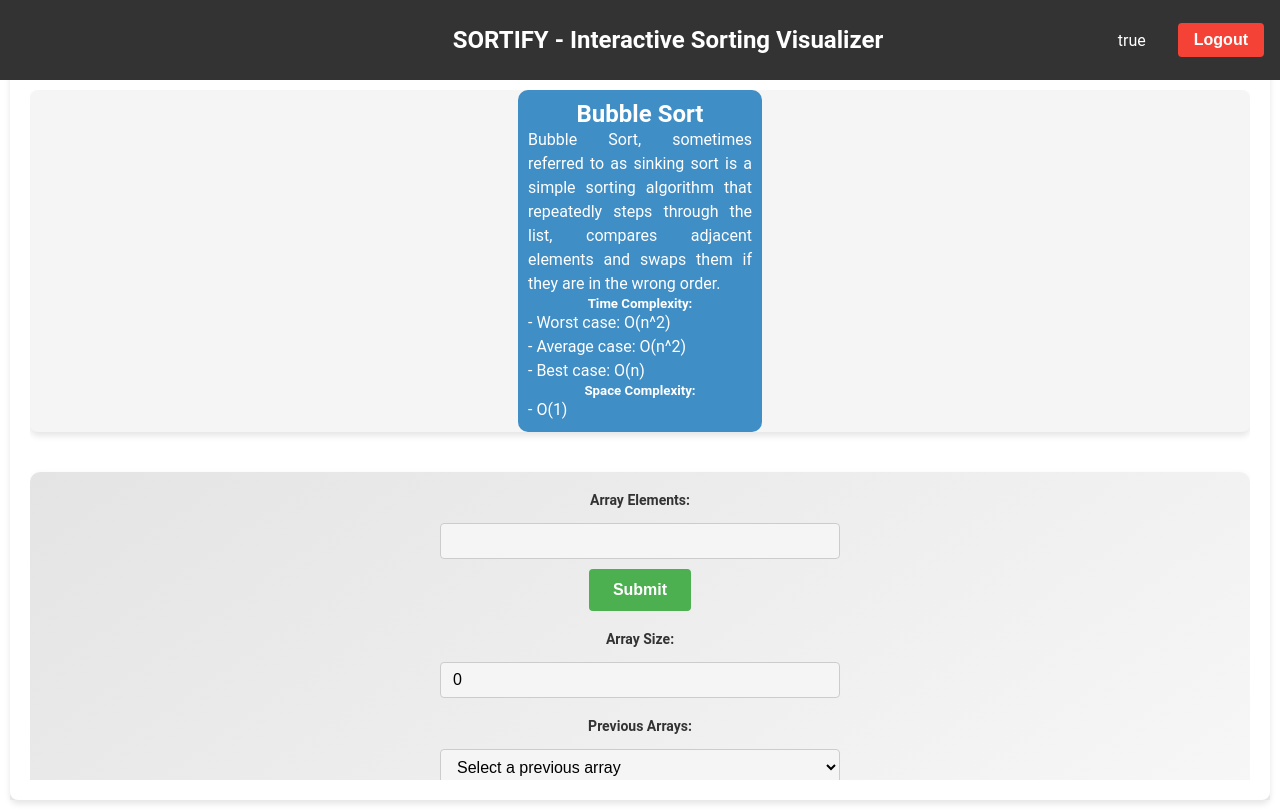
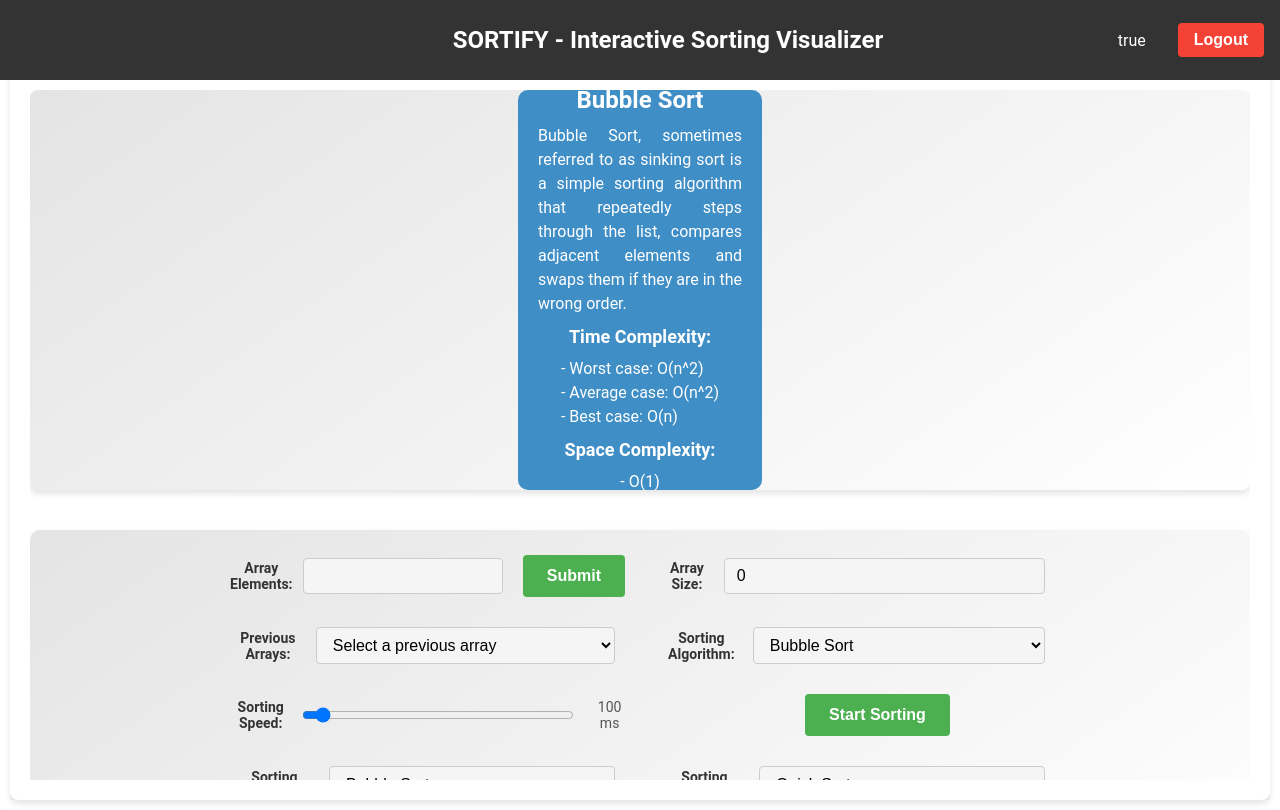
Before and after one commit to Ch-Sai-Jaswanth/vraj, a React (Create React App) app: page /home in a window 1280 px wide. Built offline with nearby package versions, Linux system fonts and the light colour scheme; sample sign-in values are in the browser's storage.

Commit message:
Modified styling for bargraph and controlpanel

```diff
--- a/src/Components/BarGraph.js
+++ b/src/Components/BarGraph.js
@@ -6,7 +6,7 @@ const BarGraph = ({ array, sortingAlgorithm }) => {
     switch (algorithm) {
       case 'bubbleSort':
       return (
-        <div>
+        <div className="algorithm-info">
           <h2>Bubble Sort</h2>
           <p>
             Bubble Sort, sometimes referred to as sinking sort is a simple sorting algorithm that repeatedly steps through the list, compares adjacent elements and swaps them if they are in the wrong order.
@@ -25,7 +25,7 @@ const BarGraph = ({ array, sortingAlgorithm }) => {
       );
     case 'quickSort':
       return (
-        <div>
+        <div className="algorithm-info">
           <h2>Quick Sort</h2>
           <p>
             Quick Sort is a divide-and-conquer algorithm that works by selecting a 'pivot' element, and partitioning other elements into two sub-arrays, according to whether they are less than or greater than the pivot.
@@ -44,7 +44,7 @@ const BarGraph = ({ array, sortingAlgorithm }) => {
       );
     case 'mergeSort':
       return (
-        <div>
+        <div className="algorithm-info">
           <h2>Merge Sort</h2>
           <p>
             Merge Sort is a divide-and-conquer algorithm that works by dividing the input array into two halves, calling itself for the two halves, and then merging the two sorted halves.
@@ -63,7 +63,7 @@ const BarGraph = ({ array, sortingAlgorithm }) => {
       );
     case 'insertionSort':
       return (
-        <div>
+        <div className="algorithm-info">
           <h2>Insertion Sort</h2>
           <p>
             Insertion Sort is a simple sorting algorithm that works by iterating through an array, removing one element at a time and finding the appropriate place to insert it into the sorted portion of the array.
@@ -82,7 +82,7 @@ const BarGraph = ({ array, sortingAlgorithm }) => {
       );
       case 'selectionSort':
         return (
-          <div>
+          <div className="algorithm-info">
             <h2>Selection Sort</h2>
             <p>
               Selection Sort is a simple sorting algorithm that works by repeatedly finding the minimum element from the unsorted part of the array and swapping it with the first element of the unsorted part.
--- a/src/Components/ControlPanel.js
+++ b/src/Components/ControlPanel.js
@@ -117,7 +117,7 @@ const ControlPanel = ({
           value={selectedArrayIndex}
           onChange={(e) => handleArraySelect(parseInt(e.target.value))}
         >
-          <option value="-1">Select a previous array</option>
+          <option value="0">Select a previous array</option>
           {userArrays.map((arr, index) => (
             <option key={index} value={index}>
               [{arr.join(', ')}]
@@ -158,9 +158,11 @@ const ControlPanel = ({
         />
         <span>{sortingSpeed} ms</span>
       </div>
-      <button onClick={handleSorting} disabled={isSorting}>
-        {isSorting ? 'Sorting...' : 'Start Sorting'}
-      </button>
+      <div className="input-group">
+        <button onClick={handleSorting} disabled={isSorting}>
+          {isSorting ? 'Sorting...' : 'Start Sorting'}
+        </button>
+      </div>
       <div className="input-group">
         <label htmlFor="sorting-algorithm-1">Sorting Algorithm 1:</label>
         <select
@@ -189,9 +191,11 @@ const ControlPanel = ({
           <option value="selectionSort">Selection Sort</option>
         </select>
       </div>
-      <button onClick={() => compareAlgorithms(selectedAlgorithm1, selectedAlgorithm2)}>
-        Compare Algorithms
-      </button>
+      <div className="input-group">
+        <button className="compare-button" onClick={() => compareAlgorithms(selectedAlgorithm1, selectedAlgorithm2)}>
+          Compare Algorithms
+        </button>
+      </div>
 
       {comparisonResult && (
         <div className="comparison-result">
--- a/src/styles/BarGraph.css
+++ b/src/styles/BarGraph.css
@@ -2,7 +2,7 @@
   display: flex;
   height: 400px;
   margin-bottom: 40px;
-  background-color: #f5f5f5;
+  background: linear-gradient(145deg, #e4e4e4, #ffffff);;
   box-shadow: 0 4px 6px rgba(0, 0, 0, 0.1);
   position: relative;
 }
@@ -18,6 +18,16 @@
   padding: 10px;
   height: 100%;
   border-radius: 10px;
+}
+
+.algorithm-info h2 {
+  font-size: 24px;
+  margin-bottom: 10px;
+}
+
+.algorithm-info h5 {
+  font-size: 18px;
+  margin: 10px 0;
 }
 
 .algorithm-info p {
--- a/src/styles/ControlPanel.css
+++ b/src/styles/ControlPanel.css
@@ -1,7 +1,8 @@
 .control-panel {
   display: flex;
-  flex-direction: column;
-  justify-content: center;
+  flex-direction: row;
+  justify-content: space-between;
+  flex-wrap: wrap;
   align-items: center;
   gap: 20px;
   margin-bottom: 40px;
@@ -12,19 +13,20 @@
 }
 
 .input-group {
-  display: flex;
-  flex-direction: column;
-  align-items: flex-start;
+  flex: 1 1 calc(33.333% - 16px);
+  box-sizing: border-box;
+  text-align: center;
   gap: 5px;
   width: 100%;
   max-width: 400px;
+  margin: 5px;
 }
 
 .input-group label {
   font-size: 14px;
   font-weight: bold;
   color: #333;
-  margin-bottom: 5px;
+  margin-left: 5px;
 }
 
 .input-group input,
@@ -36,6 +38,7 @@
   border-radius: 6px;
   background-color: #f9f9f9;
   transition: all 0.3s ease;
+  margin-right: 10px;
 }
 
 .input-group input:focus,
@@ -44,6 +47,14 @@
   border-color: #4CAF50;
   background-color: #fff;
   box-shadow: 0 0 5px rgba(76, 175, 80, 0.5);
+}
+
+.input-group button:nth-child(1){
+  margin-left: 150px;
+}
+
+.input-group button.compare-button {
+  margin-left: 125px;
 }
 
 button {
@@ -55,7 +66,6 @@ button {
   border: none;
   border-radius: 6px;
   cursor: pointer;
-  transition: background-color 0.3s ease, transform 0.2s ease;
 }
 
 button:hover {
```
